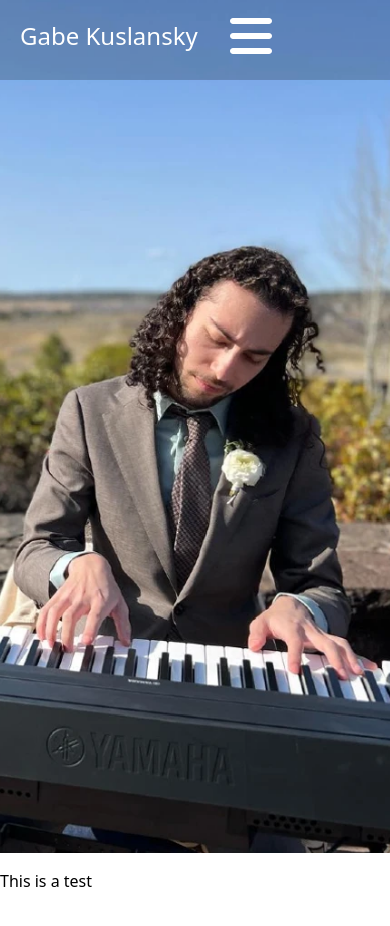
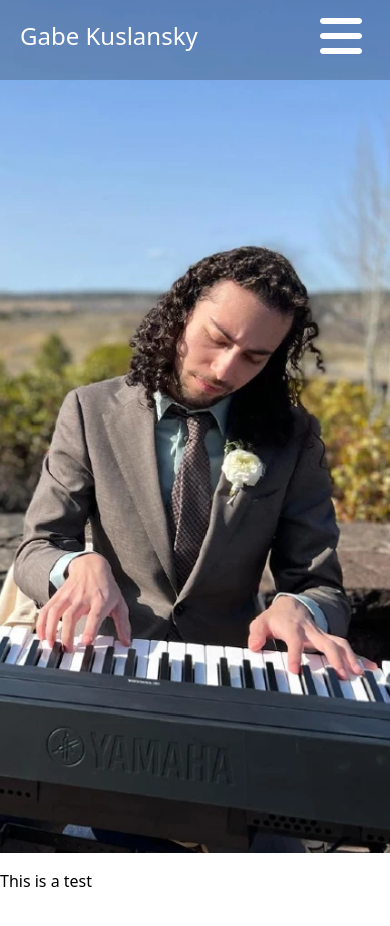
Before and after one commit to GabeKuslansky/responsive-portfolio, a Next.js app: page / in a window 390 px wide. Shown: the top 926 px of the page. Built offline with nearby package versions, Linux system fonts and the light colour scheme.

Commit message:
remove scrolling when mobile navbar is opened

```diff
--- a/components/Navbar.tsx
+++ b/components/Navbar.tsx
@@ -28,8 +28,15 @@ const Navbar = () => {
               <a>Contact</a>
             </Link>
           </div>
-          <div className="lg:hidden p-3">
-            <HamburgerMenu openChange={(isOpen) => setIsOpen(isOpen)} />
+          <div className="lg:hidden p-3 ml-auto mr-4">
+            <HamburgerMenu
+              openChange={(isOpen) => {
+                isOpen
+                  ? document.body.classList.add("overflow-hidden")
+                  : document.body.classList.remove("overflow-hidden");
+                setIsOpen(isOpen);
+              }}
+            />
           </div>
         </nav>
       </div>
```
